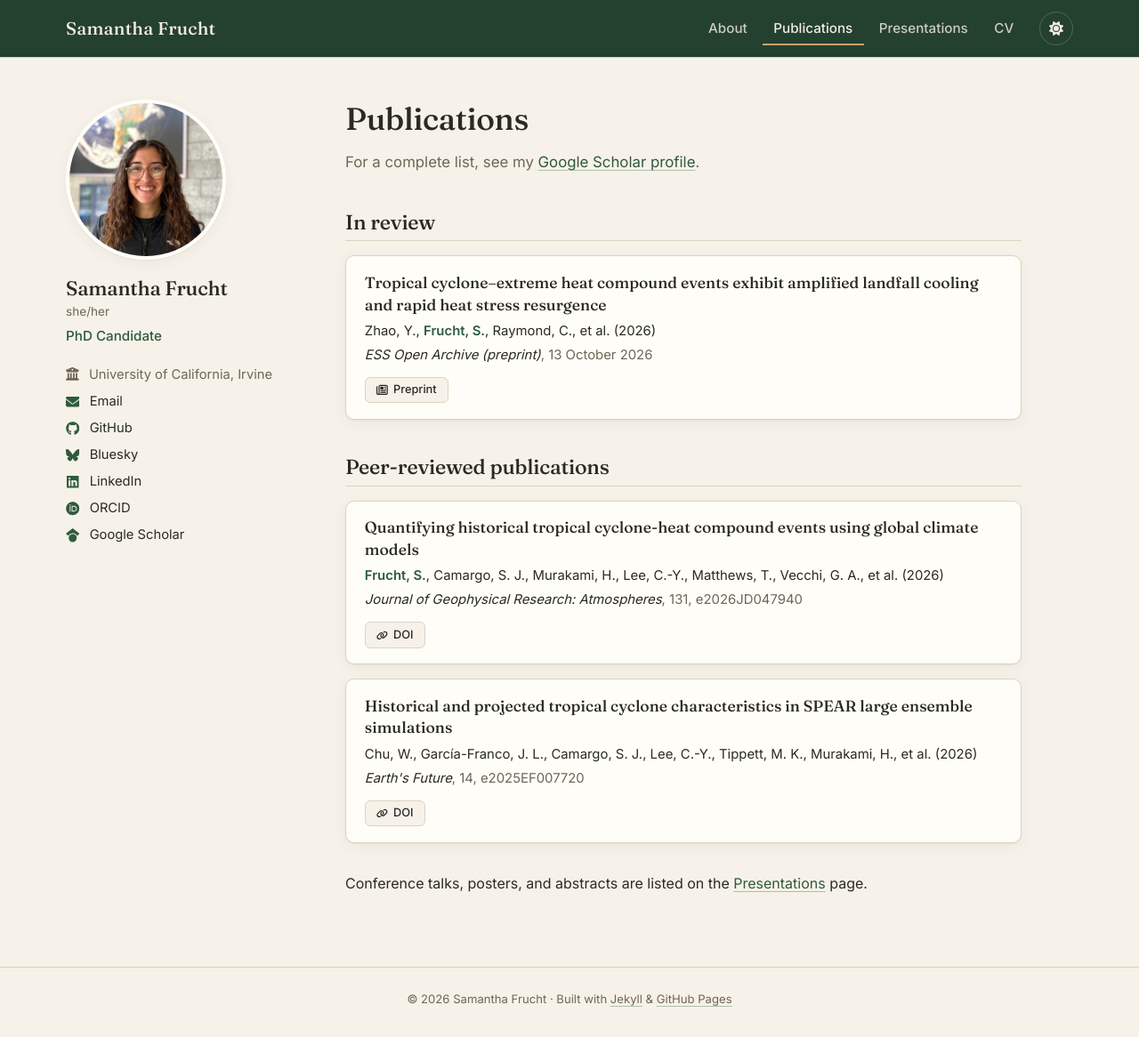
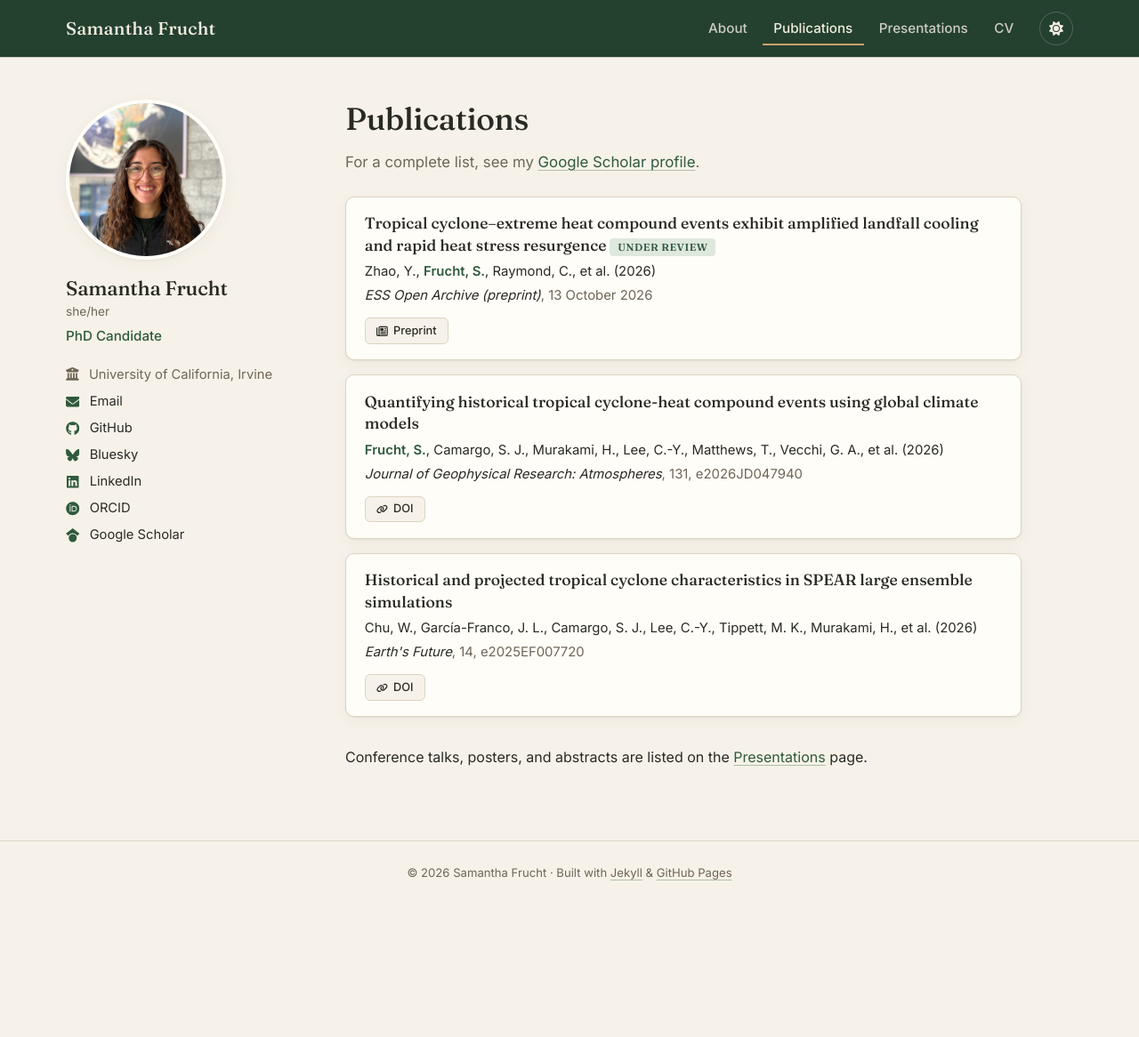
Before and after one commit to samfrucht/samfrucht.github.io, a Jekyll site: the page built from publications.html, in a window 1280 px wide and 1166 px high. Shown: the whole window at 89% size. Built offline with Jekyll 4.4.1, drawn with Linux system fonts in a browser that asks for light colours.

Commit message:
Publications: single list with status tags instead of section headers
Co-Authored-By: Claude Opus 5.5 <noreply@anthropic.com>
Claude-Session: https://claude.ai/code/session_01YNjHfz6pZMsPt2Ai27dWjm

```diff
--- a/_data/publications.yml
+++ b/_data/publications.yml
@@ -5,9 +5,8 @@
 #  Fields you don't have can be left out entirely (e.g. no "code:" line).
 #
 #  status:  published | accepted | in-review | in-prep
-#           Sections appear in this order: In preparation, In review,
-#           Peer-reviewed. "accepted" papers go under Peer-reviewed with an
-#           "In press" tag.
+#           All papers appear in one list. accepted -> "In press" tag,
+#           in-review -> "Under review" tag, in-prep -> "In preparation" tag.
 #  doi:      just the DOI, e.g. 10.1029/2024GL000000  -> "DOI" button
 #  preprint: link to a preprint (e.g. ESS Open Archive) -> "Preprint" button
 #  pdf:      a link, or a file you upload to assets/files/ (e.g. /assets/files/frucht2026jgr.pdf)
--- a/publications.html
+++ b/publications.html
@@ -5,21 +5,12 @@ title: Publications
 {%- comment -%}
   Content comes from _data/publications.yml — edit that file, not this one.
 {%- endcomment -%}
-{% if site.links.google_scholar != "" %}<p class="page__subtitle" style="margin-top:-1.25rem">For a complete list, see my <a href="https://scholar.google.com/citations?user={{ site.links.google_scholar }}">Google Scholar profile</a>.</p>{% endif %}
+{% if site.links.google_scholar != "" %}<p class="page__subtitle" style="margin:-1.25rem 0 1.5rem">For a complete list, see my <a href="https://scholar.google.com/citations?user={{ site.links.google_scholar }}">Google Scholar profile</a>.</p>{% endif %}
 {% assign pubs = site.data.publications %}
-{% assign sections = "in-prep|In preparation;in-review|In review;published|Peer-reviewed publications" | split: ";" %}
-
-{% for s in sections %}
-  {% assign key = s | split: "|" | first %}
-  {% assign label = s | split: "|" | last %}
-  {% capture entries %}
-  {% for p in pubs %}
-    {% assign show = false %}
-    {% if p.status == key %}{% assign show = true %}{% endif %}
-    {% if key == "published" and p.status == "accepted" %}{% assign show = true %}{% endif %}
-    {% if show %}{% assign id = "bib-" | append: key | append: forloop.index %}
+<ol class="entries">
+{% for p in pubs %}{% assign id = "bib-" | append: forloop.index %}
   <li class="entry">
-    <p class="entry__title">{{ p.title }}{% if p.status == "accepted" %} <span class="tag tag--talk">In press</span>{% endif %}</p>
+    <p class="entry__title">{{ p.title }}{% case p.status %}{% when "accepted" %} <span class="tag tag--talk">In press</span>{% when "in-review" %} <span class="tag tag--talk">Under review</span>{% when "in-prep" %} <span class="tag">In preparation</span>{% endcase %}</p>
     <p class="entry__authors">{% include authors.html authors=p.authors %}{% if p.year %} ({{ p.year }}){% endif %}</p>
     <p class="entry__venue"><em>{{ p.journal }}</em>{% if p.details and p.details != "" %}, {{ p.details }}{% endif %}</p>
     {% capture btns %}
@@ -40,14 +31,7 @@ title: Publications
     </div>
     {% endif %}
   </li>
-    {% endif %}
-  {% endfor %}
-  {% endcapture %}
-  {% assign entries_clean = entries | strip %}
-  {% if entries_clean != "" %}
-<h2>{{ label }}</h2>
-<ol class="entries">{{ entries }}</ol>
-  {% endif %}
 {% endfor %}
+</ol>
 
 <p style="margin-top:2rem">Conference talks, posters, and abstracts are listed on the <a href="{{ '/presentations/' | relative_url }}">Presentations</a> page.</p>
```
